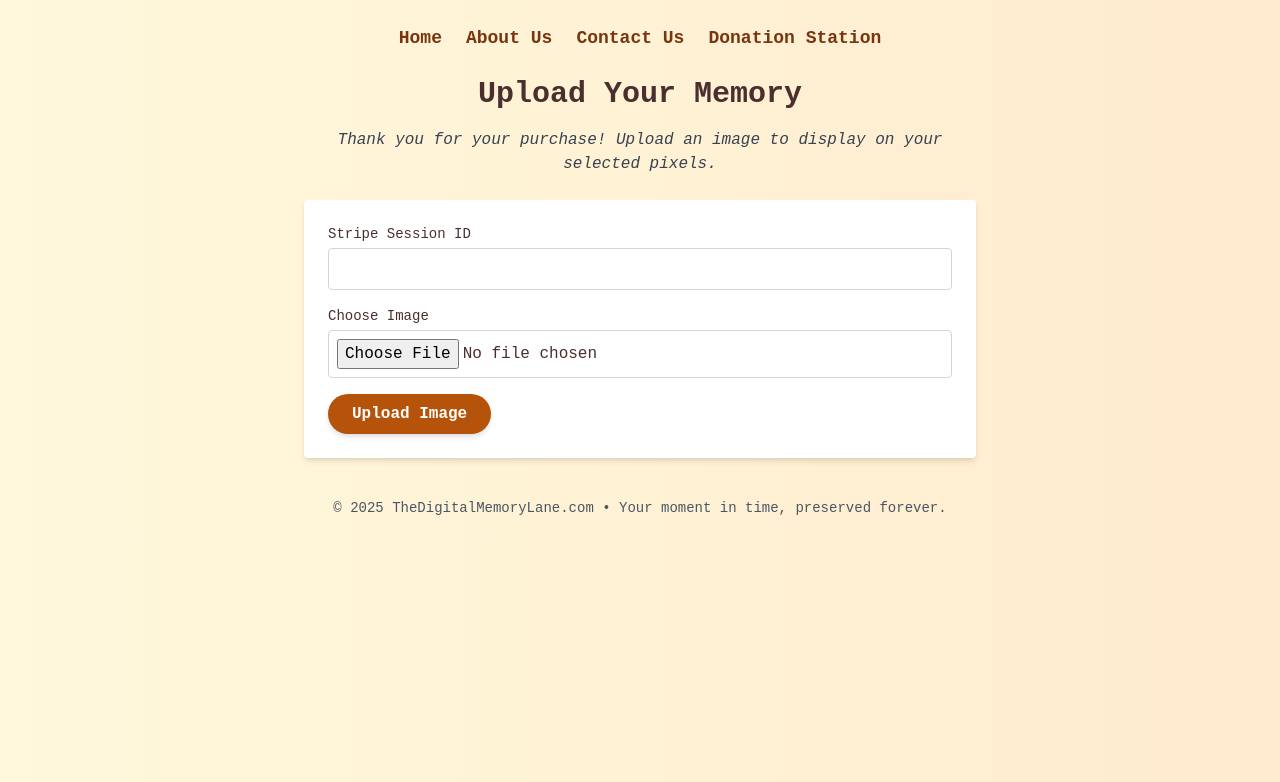
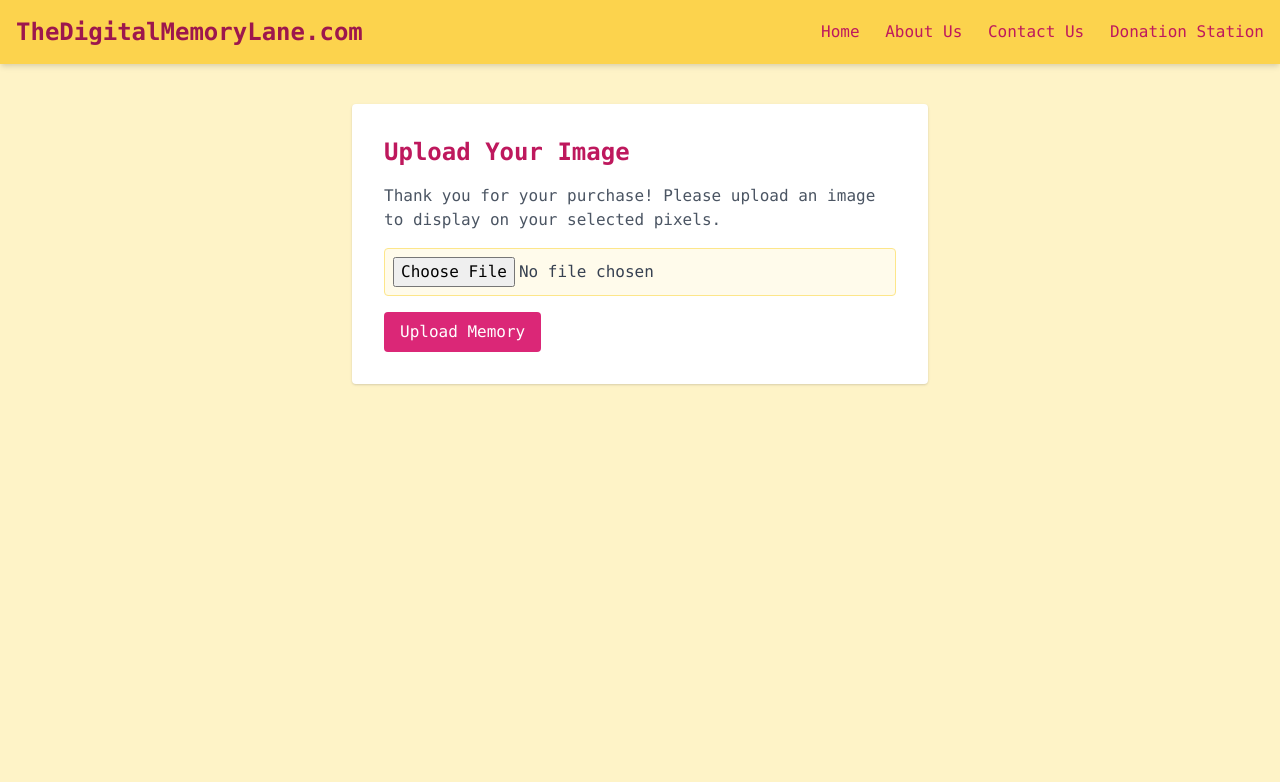
Before and after one commit to 5paresomechange55/TheDigitalMemoryLane, a Flask app: template templates/upload.html in a window 1280 px wide. Shown: the top 782 px of the page. Run offline with Flask 3, Linux system fonts and the light colour scheme; the template is opened without the code that fills it, so the values that code supplies are empty; some libraries are stand-ins or nearby versions.

Commit message:
Update upload.html

```diff
--- a/templates/upload.html
+++ b/templates/upload.html
@@ -1,48 +1,36 @@
 <!DOCTYPE html>
 <html lang="en">
 <head>
-  <meta charset="UTF-8">
-  <meta name="viewport" content="width=device-width, initial-scale=1.0">
+  <meta charset="UTF-8" />
+  <meta name="viewport" content="width=device-width, initial-scale=1.0" />
   <title>Upload Your Memory</title>
   <link href="https://cdn.jsdelivr.net/npm/tailwindcss@2.2.19/dist/tailwind.min.css" rel="stylesheet">
-  <style>
-    body {
-      font-family: 'Courier New', Courier, monospace;
-      background: linear-gradient(to right, #fff8dc, #ffebcd);
-      color: #4b2e2e;
-    }
-  </style>
 </head>
-<body class="p-6">
-  <div class="max-w-2xl mx-auto text-center">
-    <nav class="flex justify-center gap-6 mb-6 text-lg text-yellow-900 font-bold">
-      <a href="/" class="hover:underline">Home</a>
-      <a href="/about.html" class="hover:underline">About Us</a>
-      <a href="/contact.html" class="hover:underline">Contact Us</a>
-      <a href="/donation.html" class="hover:underline">Donation Station</a>
-    </nav>
+<body class="bg-yellow-100 font-mono text-gray-800">
 
-    <h1 class="text-3xl font-bold mb-4">Upload Your Memory</h1>
-    <p class="text-gray-700 mb-6 italic">Thank you for your purchase! Upload an image to display on your selected pixels.</p>
+  <!-- Navigation -->
+  <nav class="bg-yellow-300 shadow-md p-4 flex justify-between items-center">
+    <div class="text-2xl font-bold text-pink-800">TheDigitalMemoryLane.com</div>
+    <div class="space-x-4">
+      <a href="/" class="text-pink-700 hover:underline">Home</a>
+      <a href="/about" class="text-pink-700 hover:underline">About Us</a>
+      <a href="/contact" class="text-pink-700 hover:underline">Contact Us</a>
+      <a href="/donation" class="text-pink-700 hover:underline">Donation Station</a>
+    </div>
+  </nav>
 
-    <form action="/upload" method="POST" enctype="multipart/form-data" class="bg-white p-6 rounded shadow-md text-left">
-      <div class="mb-4">
-        <label for="session_id" class="block text-sm font-medium">Stripe Session ID</label>
-        <input type="text" id="session_id" name="session_id" required class="w-full mt-1 p-2 border border-gray-300 rounded" />
-      </div>
-      <div class="mb-4">
-        <label for="image" class="block text-sm font-medium">Choose Image</label>
-        <input type="file" id="image" name="image" accept="image/*" required class="w-full mt-1 p-2 border border-gray-300 rounded" />
-      </div>
-      <button type="submit"
-        class="bg-yellow-700 hover:bg-yellow-800 text-white font-bold py-2 px-6 rounded-full transition shadow-md">
-        Upload Image
+  <!-- Upload Form -->
+  <div class="max-w-xl mx-auto mt-10 bg-white p-8 rounded shadow">
+    <h2 class="text-2xl font-bold mb-4 text-pink-700">Upload Your Image</h2>
+    <p class="mb-4 text-gray-600">Thank you for your purchase! Please upload an image to display on your selected pixels.</p>
+
+    <form method="POST" enctype="multipart/form-data">
+      <input type="file" name="image" accept="image/*" required class="block mb-4 w-full text-gray-700 bg-yellow-50 border border-yellow-200 rounded p-2" />
+      <button type="submit" class="bg-pink-600 text-white px-4 py-2 rounded hover:bg-pink-700 transition">
+        Upload Memory
       </button>
     </form>
+  </div>
 
-    <footer class="mt-10 text-sm text-gray-600">
-      <p>&copy; 2025 TheDigitalMemoryLane.com • Your moment in time, preserved forever.</p>
-    </footer>
-  </div>
 </body>
 </html>
```
